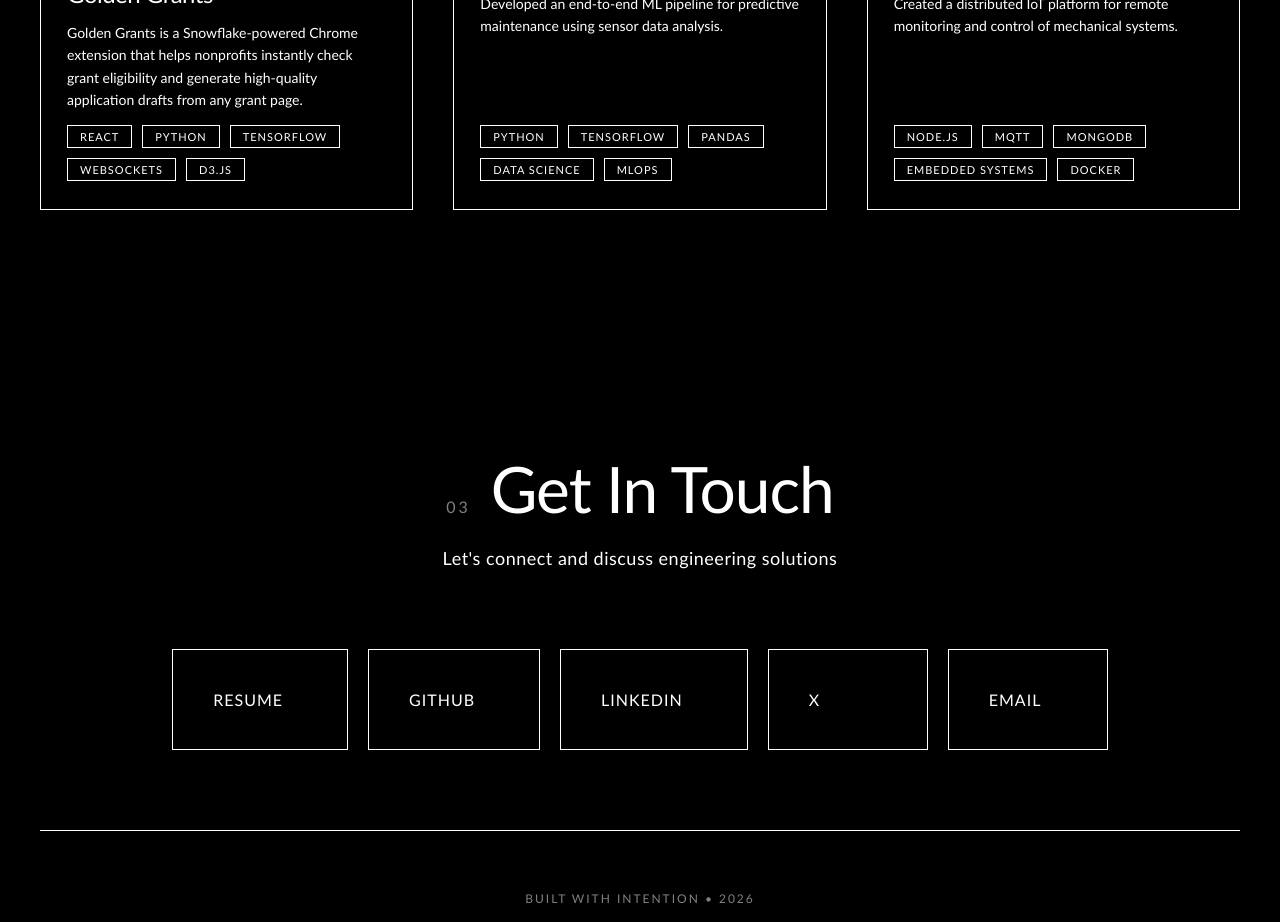
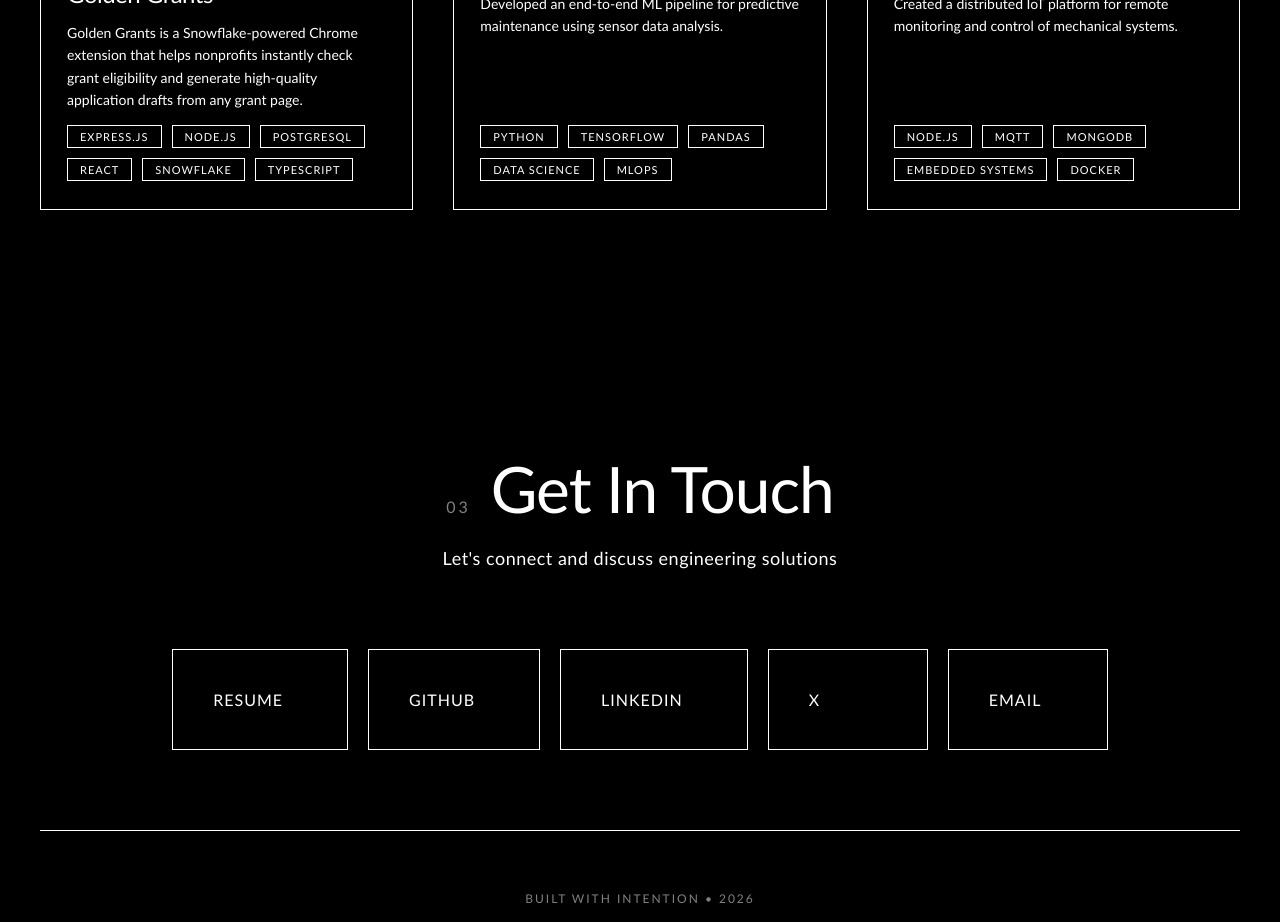
Before and after one commit to mohammedz06/personal-website, a React (Create React App) app: page / in a window 1280 px wide. Shown: the part 2760-3682 px from the top of the page. Built offline with nearby package versions, Linux system fonts and the light colour scheme.

Commit message:
Update Projects.js

```diff
--- a/src/components/Projects.js
+++ b/src/components/Projects.js
@@ -64,13 +64,13 @@ const Projects = () => {
         '/projects/GoldenGrants/Image4.png'
       ],
       description: 'Golden Grants is a Snowflake-powered Chrome extension that helps nonprofits instantly check grant eligibility and generate high-quality application drafts from any grant page.',
-      tags: ['React', 'Python', 'TensorFlow', 'WebSockets', 'D3.js'],
-      extendedDescription: 'Boolean News is an AI-powered web app built with Flask that analyzes news articles to determine whether they are likely real or fake. It uses an XGBoost model trained on a Kaggle fake-news/real-news dataset and applies TF-IDF text vectorization for classification. The app also provides a confidence score and basic sentiment and subjectivity analysis to help users assess potential bias.',
+      tags: ['Express.js', 'Node.js', 'PostgreSQL', 'React', 'Snowflake', 'TypeScript'],
+      extendedDescription: 'Golden Grants is a Manifest V3 Chrome extension built with TypeScript and a React side panel, backed by a Node.js + Express API using shared Zod schemas for strict validation and deterministic outputs. Snowflake SQL API and Cortex provide the core language reasoning, eligibility evaluation, and structured extraction, while the backend handles chunking, caching, guardrails, and confidence calibration. Security is enforced through server-side inference, Google OAuth gating, and per-user data isolation, ensuring credentials never reach the client. The system is designed for reliable, machine-readable grant analysis rather than simple text summarization.',
       features: [
-        'NLP-based fake news classification with 94% accuracy',
-        'Real-time bias detection across multiple dimensions',
-        'Interactive network visualization of article spread patterns',
-        'Multi-source credibility scoring algorithm'
+        'Real-time eligibility analysis on live grants',
+        'Structured extraction of deadlines and requirements',
+        'Explainable verdicts with confidence and constraints',
+        'Secure backend inference with user isolation'
       ]
     },
     {
```
